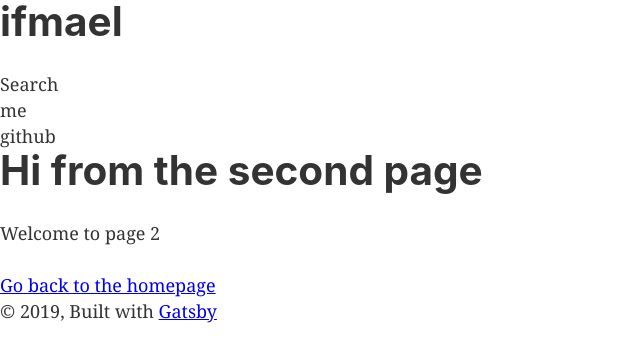
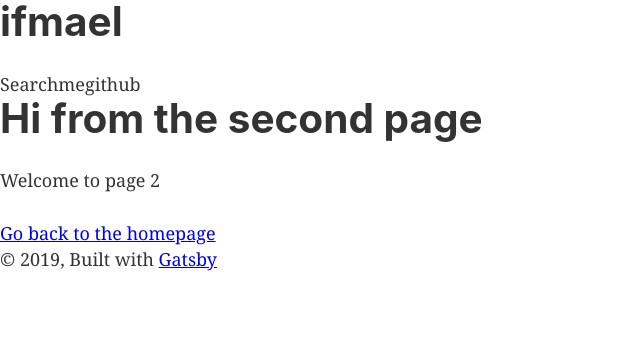
Before and after one commit to ifmael/blog, a Gatsby site: page /page-2 in a window 1280 px wide. Shown: the whole page, without its empty margins (0-640 px from the left). Built offline with nearby package versions, Linux system fonts and the light colour scheme; Gatsby itself is replaced by a stand-in of ours.

Commit message:
Refactored header and added ArticulesList

```diff
--- /dev/null
+++ b/src/components/articules-list.js
@@ -0,0 +1,12 @@
+import React from 'react'
+
+const ArticulesList = ({ children }) => (
+  <div  className="columns ">
+    <div className="column is-8 is-offset-2">
+      {children}
+    </div>
+  </div>
+)
+
+
+export default ArticulesList;
--- a/src/components/header.css
+++ b/src/components/header.css
@@ -1,10 +1,4 @@
-.is-vertical-center {
-  display: flex;
-  align-items: center;
-}
-
-
-.vertically{
+.is-vertical-right {
   flex-direction: column;
   align-items: flex-end !important;
 }
--- a/src/components/header.js
+++ b/src/components/header.js
@@ -23,22 +23,16 @@ const Header = ({ siteTitle }) => (
               <div className="navbar-start">
               </div>
               <div className="navbar-end">
-                <div class="navbar-item vertically">
-                  <div>
+                <div class="navbar-item is-vertical-right">
                     <a>
                       Search
                     </a>
-                  </div>
-                  <div>
                     <a>
                       me
                     </a>
-                  </div>
-                  <div>
                     <a>
                       github
                     </a>
-                  </div>
                 </div>
               </div>
             </div>
--- a/src/components/layout.js
+++ b/src/components/layout.js
@@ -3,6 +3,7 @@ import PropTypes from 'prop-types'
 import { StaticQuery, graphql } from 'gatsby'
 
 import Header from './header'
+import ArticulesList from './articules-list';
 import './layout.css'
 
 const Layout = ({ children }) => (
@@ -19,16 +20,14 @@ const Layout = ({ children }) => (
     render={data => (
       <>
         <Header siteTitle={data.site.siteMetadata.title} />
-        <div  className="columns ">
-          <div className="column is-8 is-offset-2">
+        <ArticulesList>
           {children}
+        </ArticulesList>
         <footer>
           © {new Date().getFullYear()}, Built with
           {` `}
           <a href="https://www.gatsbyjs.org">Gatsby</a>
         </footer>
-          </div>
-        </div>
       </>
     )}
   />
--- a/src/pages/index.js
+++ b/src/pages/index.js
@@ -5,6 +5,7 @@ import Layout from '../components/layout'
 import Image from '../components/image'
 import SEO from '../components/seo'
 import 'bulma/css/bulma.css'
+import './index.css';
 //import './debug.css'
 
 const IndexPage = () => (
```
Also changed, not shown: src/pages/index.css (added, +15 -0 lines). Lines whose indentation alone changed are shown as unchanged.
